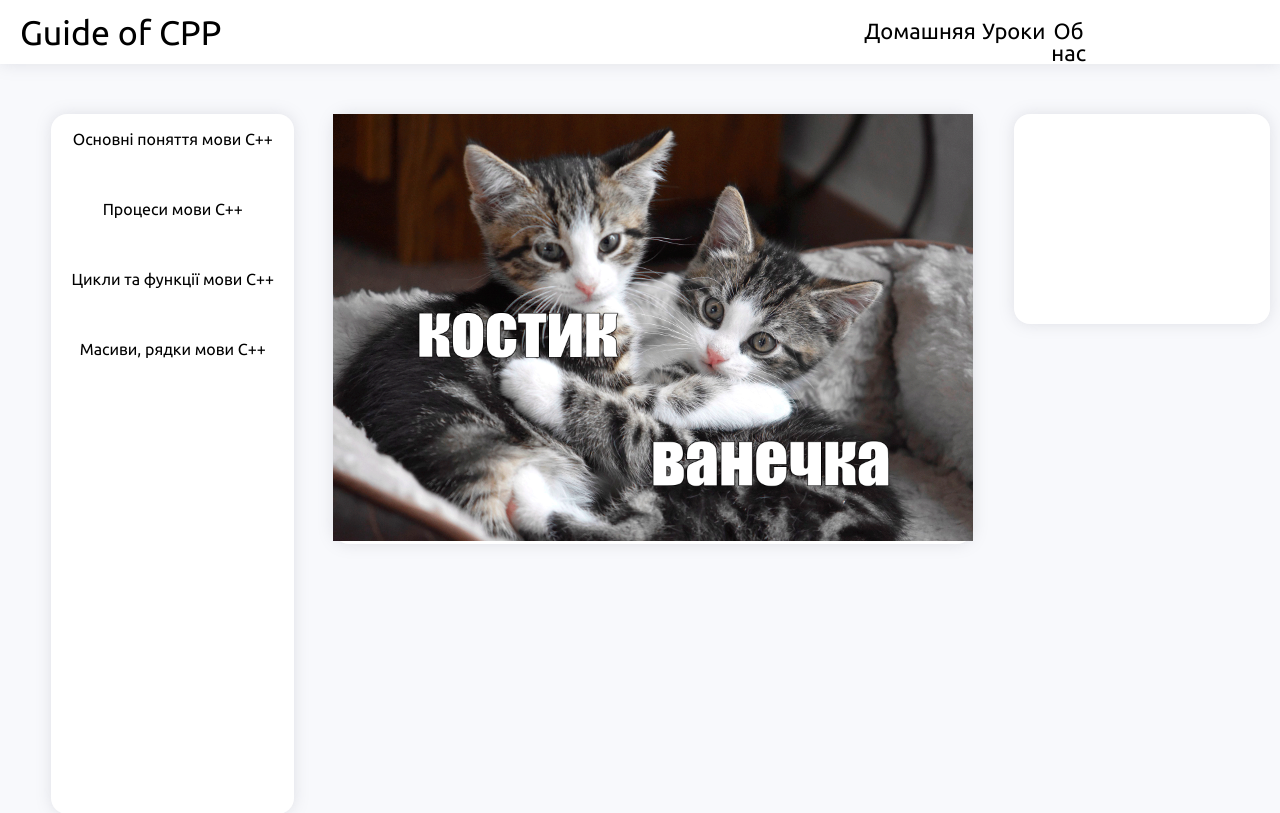
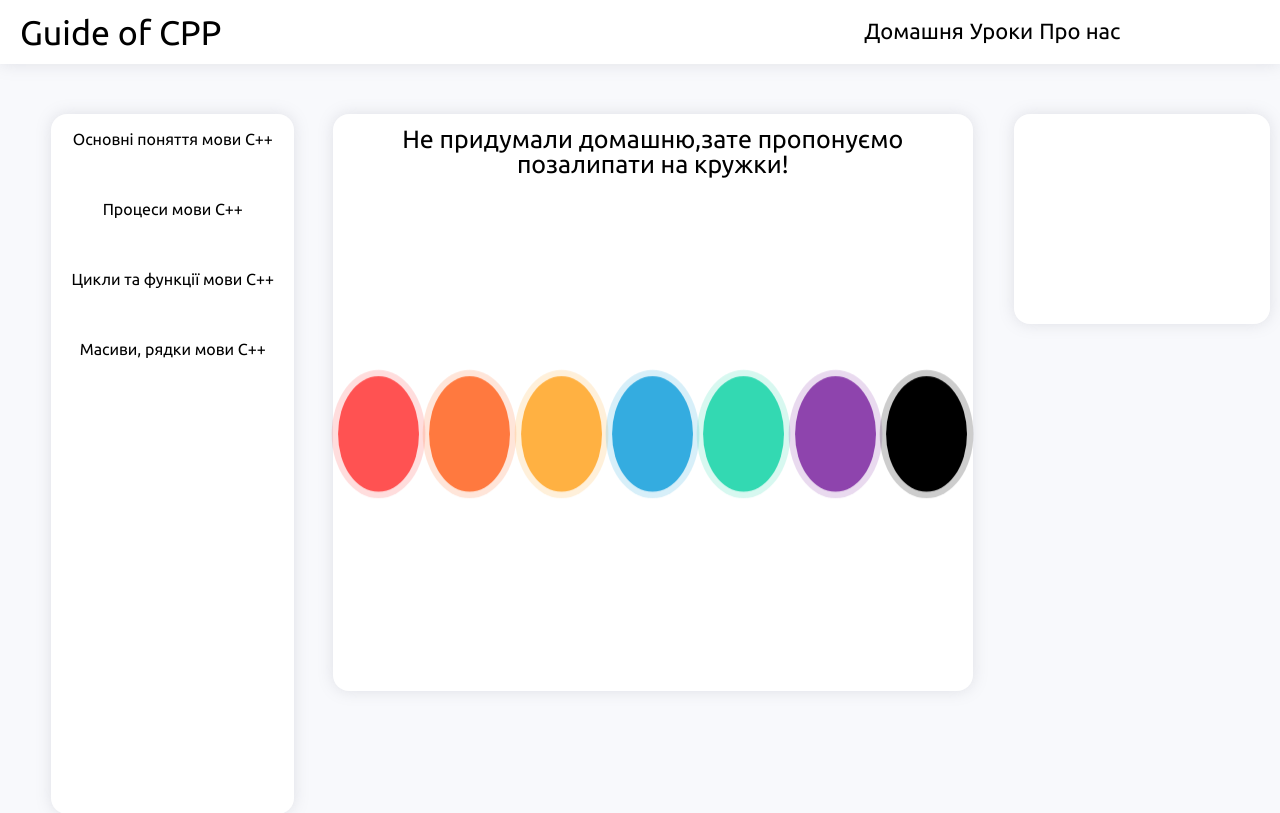
Before and after one commit to kostya-kon/multimedia_guide_for_cpp, a Django app: page / in a window 1280 px wide. Shown: the top 813 px of the page. Run offline with Django 3.2, Linux system fonts and the light colour scheme.

Commit message:
Hope final!

```diff
--- a/static/style/base.css
+++ b/static/style/base.css
@@ -3,6 +3,7 @@
 @import url(text.css);
 @import url(fonts.css);
 @import url(team.css);
+@import url(home.css);
 
 body
 {
--- a/static/style/header.css
+++ b/static/style/header.css
@@ -53,3 +53,9 @@ header
     position: static;
     margin-top: -16px;
 }
+
+#aboutLink
+{
+    width: 81px;
+    text-align: start;
+}
--- /dev/null
+++ b/static/style/home.css
@@ -0,0 +1,196 @@
+.blobs-container {
+    margin-top: 30%;
+    margin-bottom: 30%;
+    display: flex;
+    flex-direction: row;
+    align-items: center;
+    justify-content: space-between;
+}
+
+.blob {
+	background: black;
+	border-radius: 50%;
+	box-shadow: 0 0 0 0 rgba(0, 0, 0, 1);
+	height: 130px;
+	width: 130px;
+	transform: scale(1);
+	animation: pulse-black 2s infinite;
+}
+
+@keyframes pulse-black {
+	0% {
+		transform: scale(0.6);
+		box-shadow: 0 0 0 0 rgba(0, 0, 0, 0.7);
+	}
+
+	70% {
+		transform: scale(1);
+		box-shadow: 0 0 0 10px rgba(0, 0, 0, 0);
+	}
+
+	100% {
+		transform: scale(0.6);
+		box-shadow: 0 0 0 0 rgba(0, 0, 0, 0);
+	}
+}
+
+.blob.white {
+	background: white;
+	box-shadow: 0 0 0 0 rgba(255, 255, 255, 1);
+	animation: pulse-white 2s infinite;
+}
+
+@keyframes pulse-white {
+	0% {
+		transform: scale(0.6);
+		box-shadow: 0 0 0 0 rgba(255, 255, 255, 0.7);
+	}
+
+	70% {
+		transform: scale(1);
+		box-shadow: 0 0 0 10px rgba(255, 255, 255, 0);
+	}
+
+	100% {
+		transform: scale(0.6);
+		box-shadow: 0 0 0 0 rgba(255, 255, 255, 0);
+	}
+}
+
+.blob.red {
+	background: rgba(255, 82, 82, 1);
+	box-shadow: 0 0 0 0 rgba(255, 82, 82, 1);
+	animation: pulse-red 2s infinite;
+}
+
+@keyframes pulse-red {
+	0% {
+		transform: scale(0.6);
+		box-shadow: 0 0 0 0 rgba(255, 82, 82, 0.7);
+	}
+
+	70% {
+		transform: scale(1);
+		box-shadow: 0 0 0 10px rgba(255, 82, 82, 0);
+	}
+
+	100% {
+		transform: scale(0.6);
+		box-shadow: 0 0 0 0 rgba(255, 82, 82, 0);
+	}
+}
+
+.blob.orange {
+	background: rgba(255, 121, 63, 1);
+	box-shadow: 0 0 0 0 rgba(255, 121, 63, 1);
+	animation: pulse-orange 2s infinite;
+}
+
+@keyframes pulse-orange {
+	0% {
+		transform: scale(0.6);
+		box-shadow: 0 0 0 0 rgba(255, 121, 63, 0.7);
+	}
+
+	70% {
+		transform: scale(1);
+		box-shadow: 0 0 0 10px rgba(255, 121, 63, 0);
+	}
+
+	100% {
+		transform: scale(0.6);
+		box-shadow: 0 0 0 0 rgba(255, 121, 63, 0);
+	}
+}
+
+.blob.yellow {
+	background: rgba(255, 177, 66, 1);
+	box-shadow: 0 0 0 0 rgba(255, 177, 66, 1);
+	animation: pulse-yellow 2s infinite;
+}
+
+@keyframes pulse-yellow {
+	0% {
+		transform: scale(0.6);
+		box-shadow: 0 0 0 0 rgba(255, 177, 66, 0.7);
+	}
+
+	70% {
+		transform: scale(1);
+		box-shadow: 0 0 0 10px rgba(255, 177, 66, 0);
+	}
+
+	100% {
+		transform: scale(0.6);
+		box-shadow: 0 0 0 0 rgba(255, 177, 66, 0);
+	}
+}
+
+.blob.blue {
+	background: rgba(52, 172, 224, 1);
+	box-shadow: 0 0 0 0 rgba(52, 172, 224, 1);
+	animation: pulse-blue 2s infinite;
+}
+
+@keyframes pulse-blue {
+	0% {
+		transform: scale(0.6);
+		box-shadow: 0 0 0 0 rgba(52, 172, 224, 0.7);
+	}
+
+	70% {
+		transform: scale(1);
+		box-shadow: 0 0 0 10px rgba(52, 172, 224, 0);
+	}
+
+	100% {
+		transform: scale(0.6);
+		box-shadow: 0 0 0 0 rgba(52, 172, 224, 0);
+	}
+}
+
+.blob.green {
+	background: rgba(51, 217, 178, 1);
+	box-shadow: 0 0 0 0 rgba(51, 217, 178, 1);
+	animation: pulse-green 2s infinite;
+}
+
+@keyframes pulse-green {
+	0% {
+		transform: scale(0.6);
+		box-shadow: 0 0 0 0 rgba(51, 217, 178, 0.7);
+	}
+
+	70% {
+		transform: scale(1);
+		box-shadow: 0 0 0 10px rgba(51, 217, 178, 0);
+	}
+
+	100% {
+		transform: scale(0.6);
+		box-shadow: 0 0 0 0 rgba(51, 217, 178, 0);
+	}
+}
+
+.blob.purple {
+	background: rgba(142, 68, 173, 1);
+	box-shadow: 0 0 0 0 rgba(142, 68, 173, 1);
+	animation: pulse-purple 2s infinite;
+}
+
+@keyframes pulse-purple {
+	0% {
+		transform: scale(0.6);
+		box-shadow: 0 0 0 0 rgba(142, 68, 173, 0.7);
+	}
+
+	70% {
+		transform: scale(1);
+		box-shadow: 0 0 0 10px rgba(142, 68, 173, 0);
+	}
+
+	100% {
+		transform: scale(0.6);
+		box-shadow: 0 0 0 0 rgba(142, 68, 173, 0);
+	}
+}
--- a/static/style/team.css
+++ b/static/style/team.css
@@ -73,5 +73,5 @@ span
 
 #Kostya
 {
-    margin-top: -13px;
+    margin-top: 5px;
 }
--- a/templates/home.html
+++ b/templates/home.html
@@ -2,5 +2,14 @@
 {% load static %}
 
 {% block main %}
-<img src="{% static 'img/cat.png' %}" alt="kotik" class="catpic">
+<p class="regular" style="text-align: center; font-size: 25px;">Не придумали домашню,зате пропонуємо позалипати на кружки!</p>
+<div class="blobs-container">
+    <div class="blob red"></div>
+    <div class="blob orange"></div>
+    <div class="blob yellow"></div>
+    <div class="blob blue"></div>
+    <div class="blob green"></div>
+    <div class="blob purple"></div>
+    <div class="blob"></div>
+</div>
 {% endblock main %}
--- a/templates/index.html
+++ b/templates/index.html
@@ -12,9 +12,9 @@
         <span class="logo">Guide of CPP</span>
         <nav class="menu">
             <ul>
-                <li><a href="http://127.0.0.1:8000">Домашняя</a></li>
+                <li><a href="http://127.0.0.1:8000">Домашня</a></li>
                 <li><a href="http://127.0.0.1:8000/lessons">Уроки</a></li>
-                <li><a href="http://127.0.0.1:8000/about">Об нас</a></li>
+                <li><a id="aboutLink" href="http://127.0.0.1:8000/about">Про нас</a></li>
             </ul>
         </nav>
     </header>
--- a/templates/team.html
+++ b/templates/team.html
@@ -12,9 +12,9 @@
         <span class="logo">Guide of CPP</span>
         <nav class="menu">
             <ul>
-                <li><a href="http://127.0.0.1:8000">Домашняя</a></li>
+                <li><a href="http://127.0.0.1:8000">Домашня</a></li>
                 <li><a href="http://127.0.0.1:8000/lessons">Уроки</a></li>
-                <li><a href="http://127.0.0.1:8000/about">Об нас</a></li>
+                <li><a href="http://127.0.0.1:8000/about">Про нас</a></li>
             </ul>
         </nav>
         </header>
@@ -34,7 +34,7 @@
                 <img class="card-img" src="{% static 'img/Костя.jpg' %}" alt="">
                 <p class="bold text-card">Констянтин Коноваленко</p>
                 <p class="light text-card">Team Multimedia</p>
-                <p class="light data-card">Back-end розробник :)</p>а
+                <p class="light data-card">Back-end розробник :)</p>
                 <div class="info" id="Kostya">
                     <img class="telergamPic" src="{% static 'img/telegram.png' %}" alt="">
                     <span class="data-card">@dnodnanadnedna</span>
```
